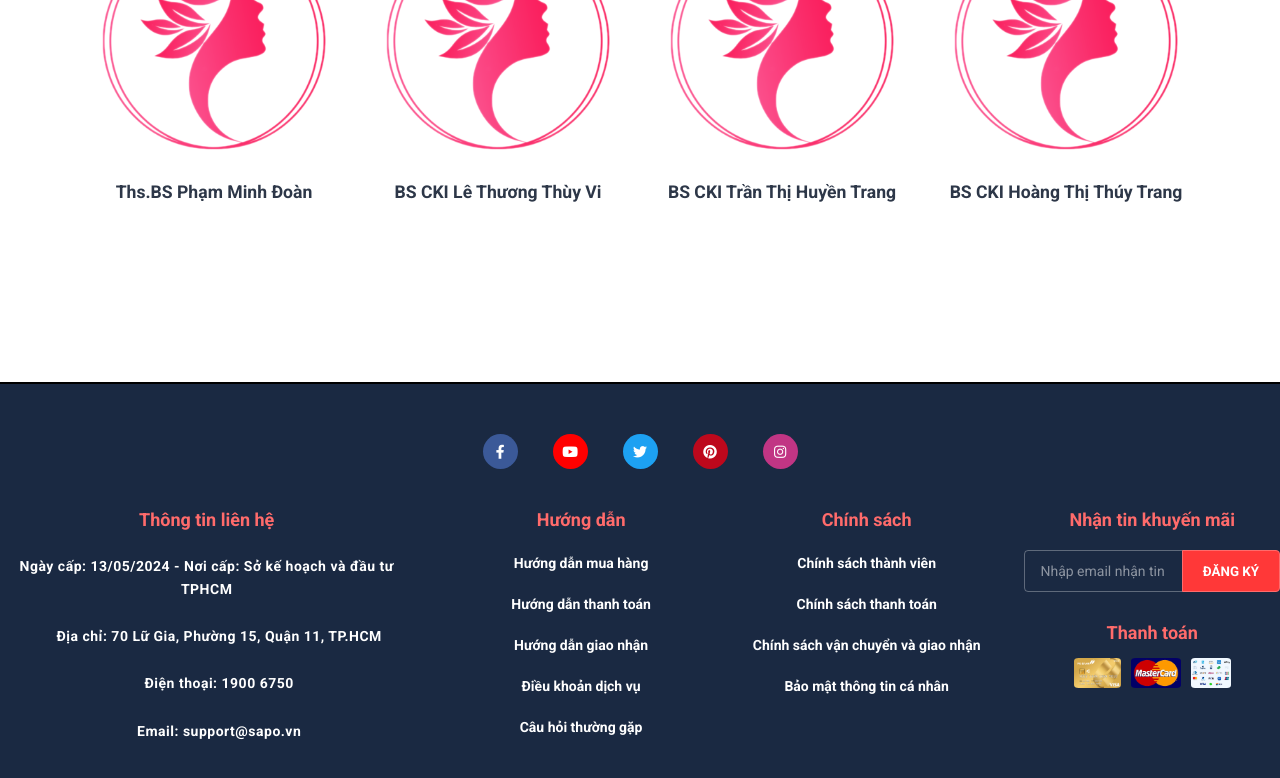
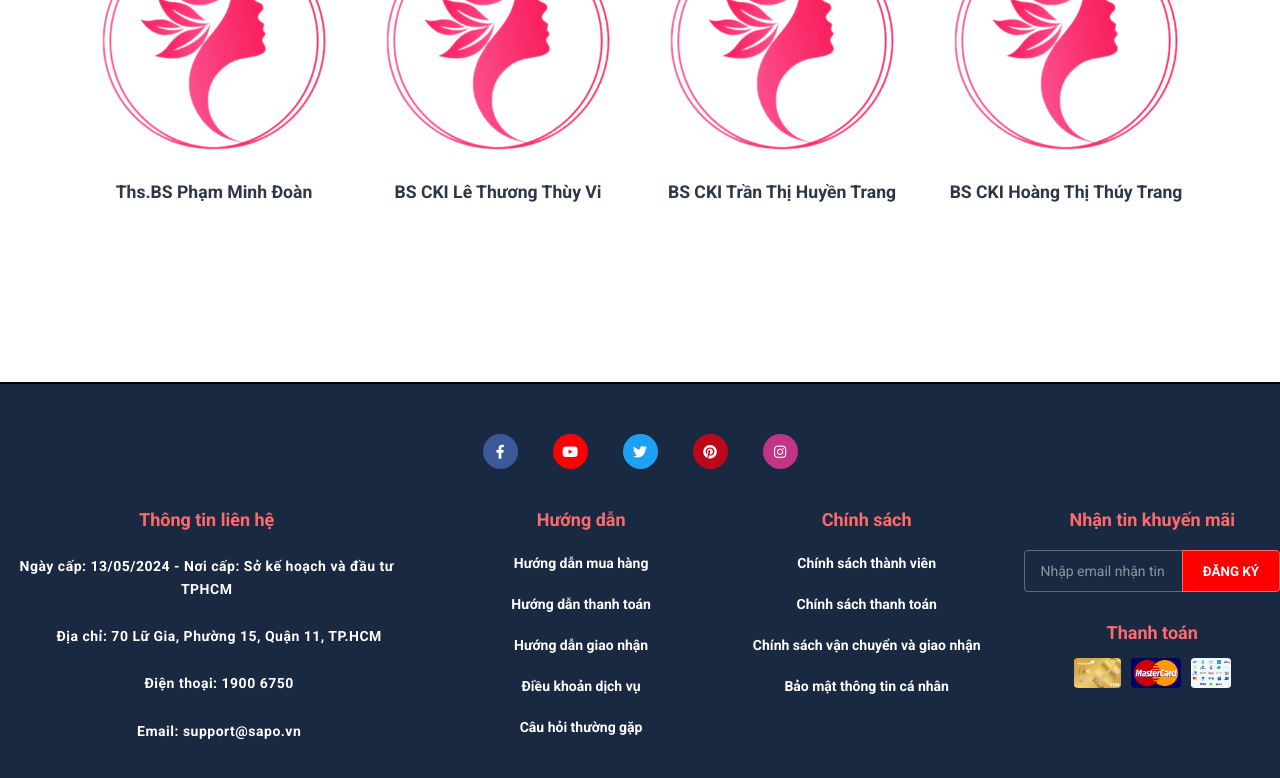
Before and after one commit to nhuttmse172865/Spring2025SWD392_NET1707_4_FE, a React (Vite) app: page / in a window 1280 px wide. In both pictures the pointer is over the button "ĐĂNG KÝ". Shown: the part 1402-2180 px from the top of the page. Built offline with nearby package versions, Linux system fonts and the light colour scheme.

Commit message:
Push code DEV

```diff
--- a/src/components/footers/HomePageFooter/HomePageFooter.scss
+++ b/src/components/footers/HomePageFooter/HomePageFooter.scss
@@ -174,7 +174,7 @@
         margin-left: -1px; /* Offset the border overlap */
 
         &:hover {
-          background-color: darken(#ff6b6b, 10%);
+          background-color: red;
         }
       }
     }
```
